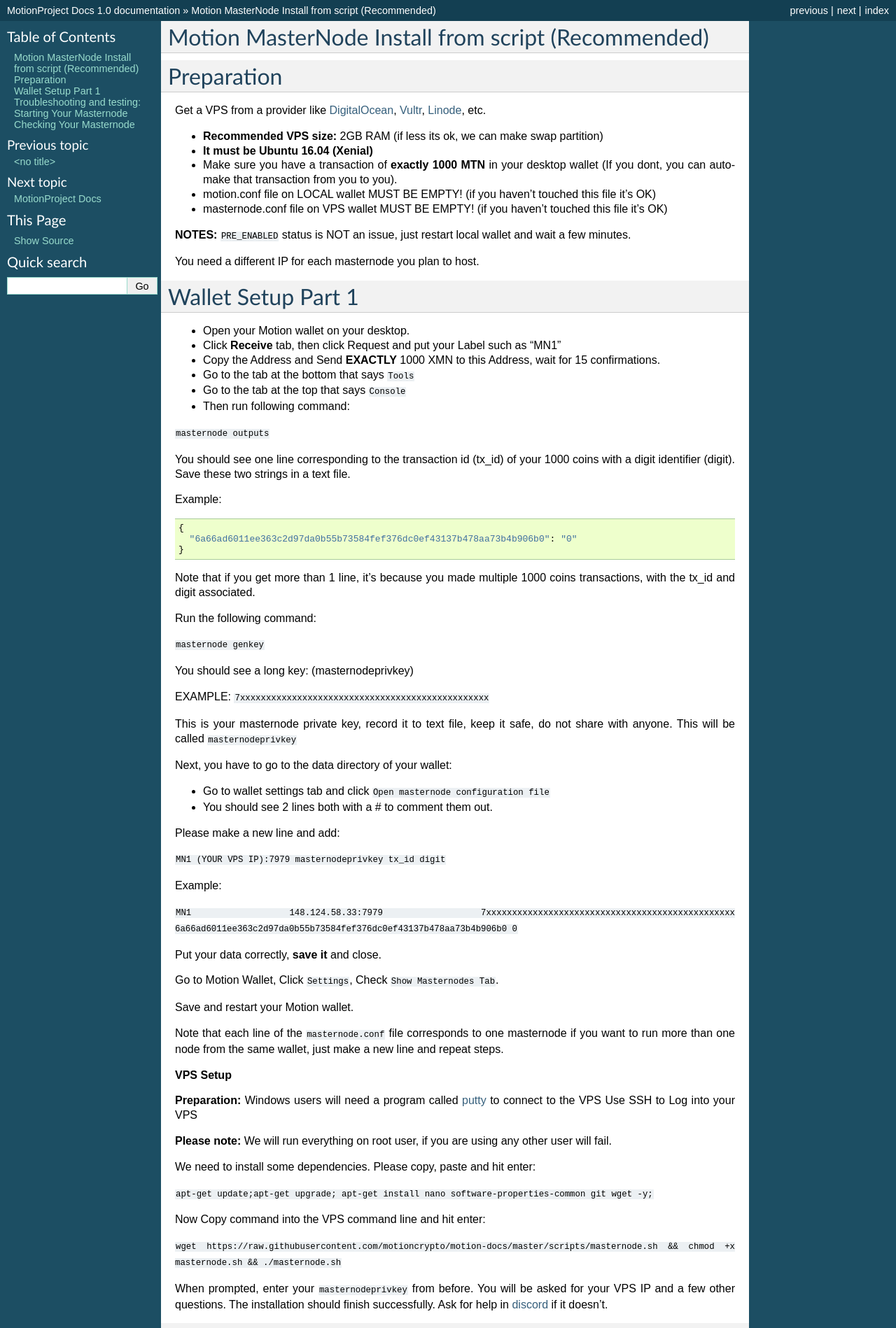
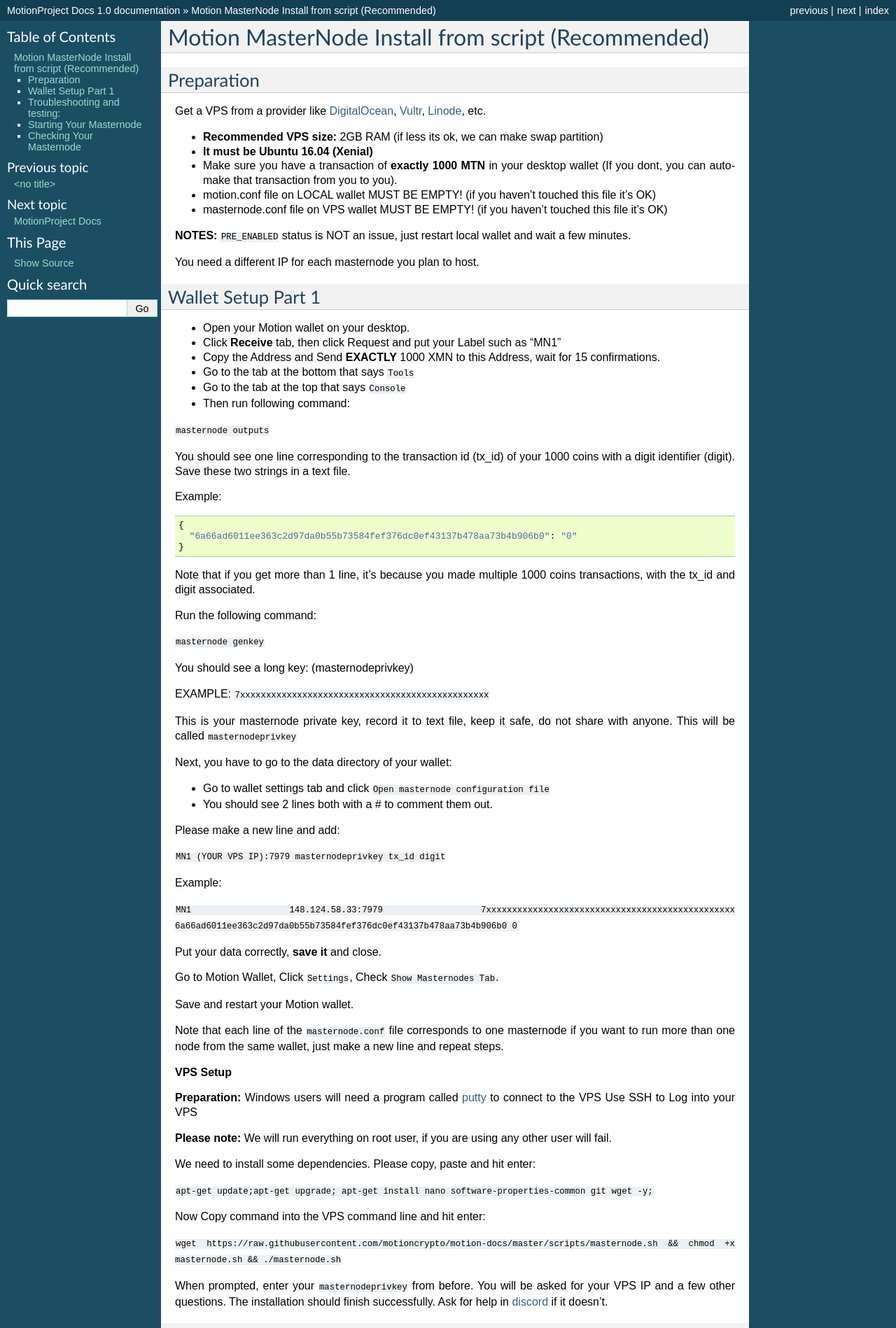
Before and after one commit to motioncrypto/motion-docs, a Sphinx documentation site: the page built from docs/motion_install_from_script.md, in a window 1280 px wide. Shown: the top 1898 px of the page at 70% size. Built offline with Sphinx 7.4.7, drawn with Linux system fonts in a browser that asks for light colours.

Commit message:
fix on titles

```diff
--- a/docs/motion_install_from_script.md
+++ b/docs/motion_install_from_script.md
@@ -1,7 +1,7 @@
 Motion MasterNode Install from script (Recommended)
 -------
 
-## Preparation
+### Preparation
 
 Get a VPS from a provider like [DigitalOcean](https://www.digitalocean.com), [Vultr](https://www.vultr.com/), [Linode](https://www.linode.com/), etc.
 
@@ -16,7 +16,7 @@
 
 You need a different IP for each masternode you plan to host.
 
-## Wallet Setup Part 1
+### Wallet Setup Part 1
 
 - Open your Motion wallet on your desktop.
 - Click **Receive** tab, then click Request and put your Label such as “MN1”
@@ -90,7 +90,7 @@
 You will be asked for your VPS IP and a few other questions.
 The installation should finish successfully. Ask for help in [discord](https://discord.gg/pTDAaMa) if it doesn't.
 
-## Troubleshooting and testing:
+### Troubleshooting and testing:
 
 After the script finishes, you will want to check that it is running properly. Please type in:
 
@@ -116,7 +116,7 @@
 
 If you get an error that file does not exist, it may be that the script failed to build and we need to trace back the problem. Contact devs in [discord](https://discord.gg/pTDAaMa).
 
-## Starting Your Masternode
+### Starting Your Masternode
 
 Go back to your desktop wallet, to the Masternode tab.
 You need to wait for 15 confirmations in order to start the masternode- you can also check on your VPS by:
@@ -133,7 +133,7 @@
 
 Now Click `start-all`. Your masternode should be now up and running!
 
-## Checking Your Masternode
+### Checking Your Masternode
 You can check the masternode status by going to the masternode wallet and typing:
 
 `masternode status`
```
